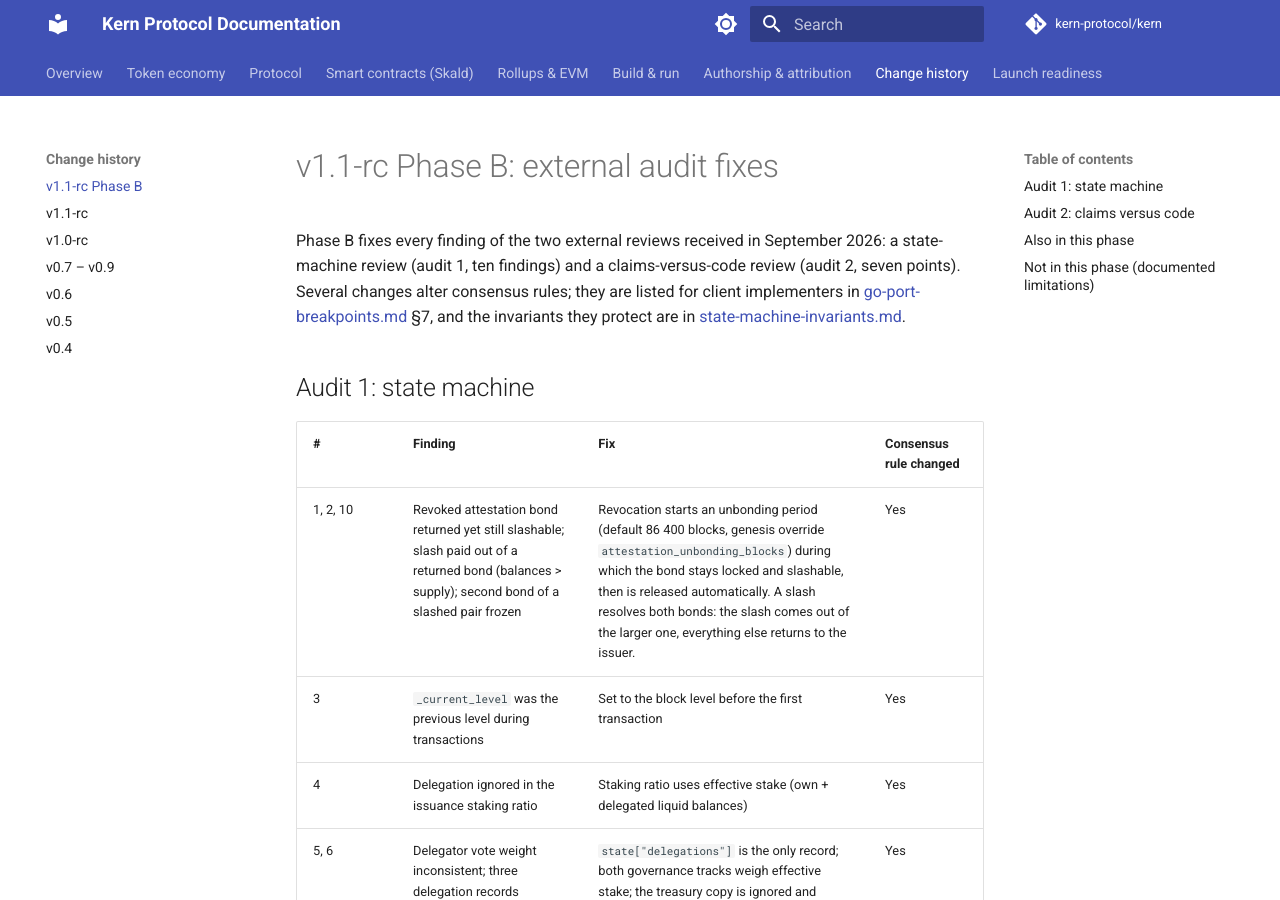
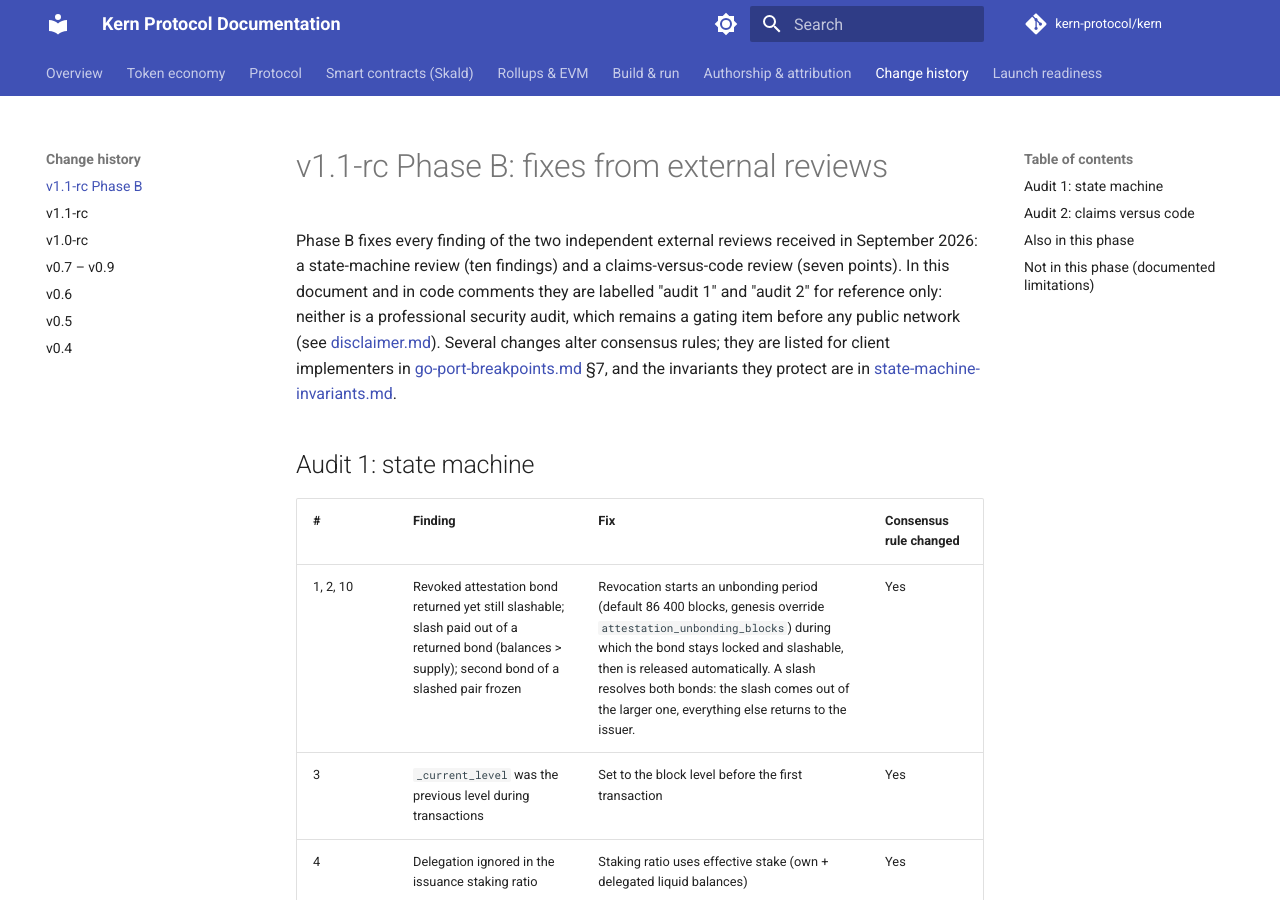
Before and after one commit to vaneeckhoutnicolas/kern, an MkDocs documentation site: the page built from docs/phase-b-changes.md, in a window 1280 px wide and 900 px high. Built offline with MkDocs 1.6.1 and Material for MkDocs 9.7.7, drawn with Linux system fonts in a browser that asks for light colours; comment, search, counter and statistics services are not loaded.

Commit message:
docs: describe Phase B as fixes from external reviews, not a professional audit (#72)

```diff
--- a/docs/phase-b-changes.md
+++ b/docs/phase-b-changes.md
@@ -1,8 +1,11 @@
-# v1.1-rc Phase B: external audit fixes
+# v1.1-rc Phase B: fixes from external reviews
 
-Phase B fixes every finding of the two external reviews received in
-September 2026: a state-machine review (audit 1, ten findings) and a
-claims-versus-code review (audit 2, seven points). Several changes alter
+Phase B fixes every finding of the two independent external reviews
+received in September 2026: a state-machine review (ten findings) and a
+claims-versus-code review (seven points). In this document and in code
+comments they are labelled "audit 1" and "audit 2" for reference only:
+neither is a professional security audit, which remains a gating item
+before any public network (see [disclaimer.md](disclaimer.md)). Several changes alter
 consensus rules; they are listed for client implementers in
 [go-port-breakpoints.md](go-port-breakpoints.md) §7, and the invariants
 they protect are in [state-machine-invariants.md](state-machine-invariants.md).
```
Also changed, not shown: README.md (+1 -1 lines).
